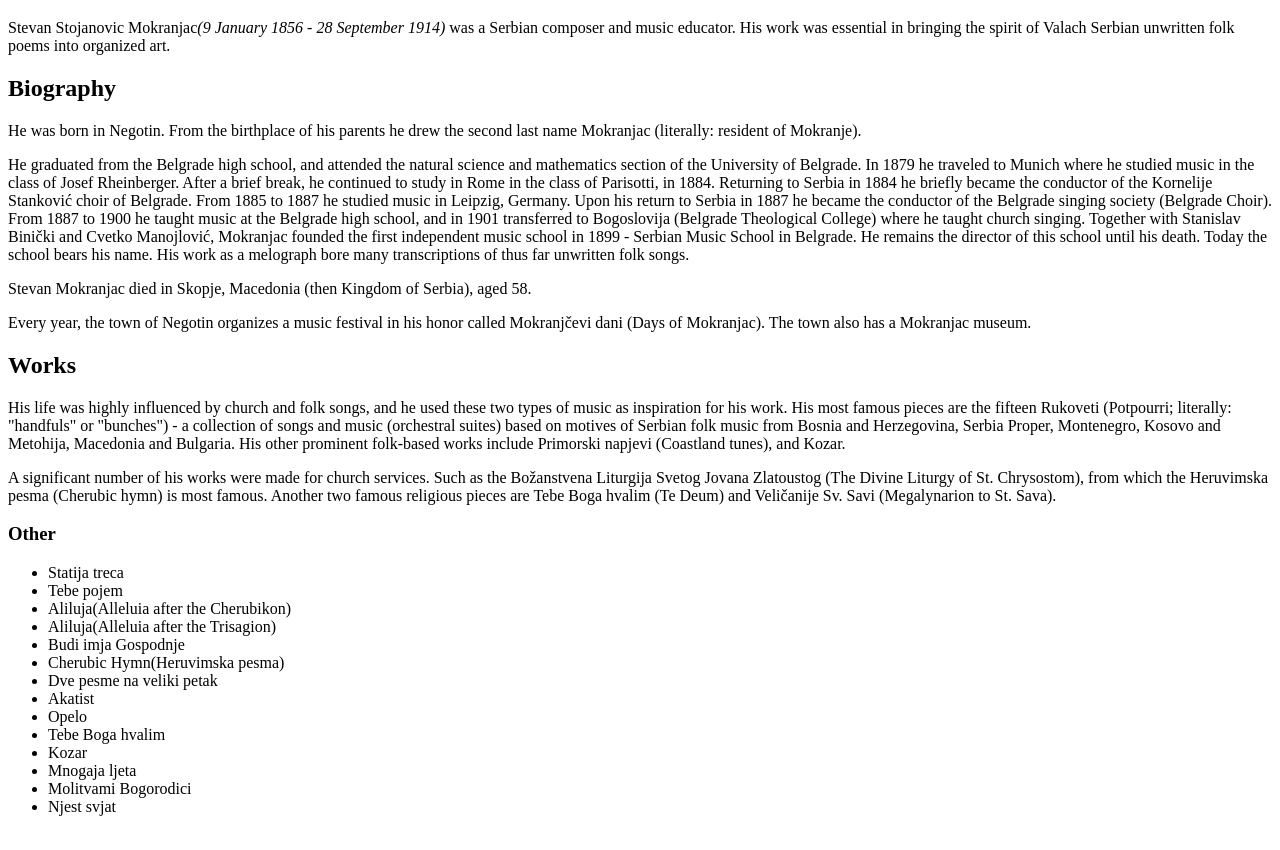
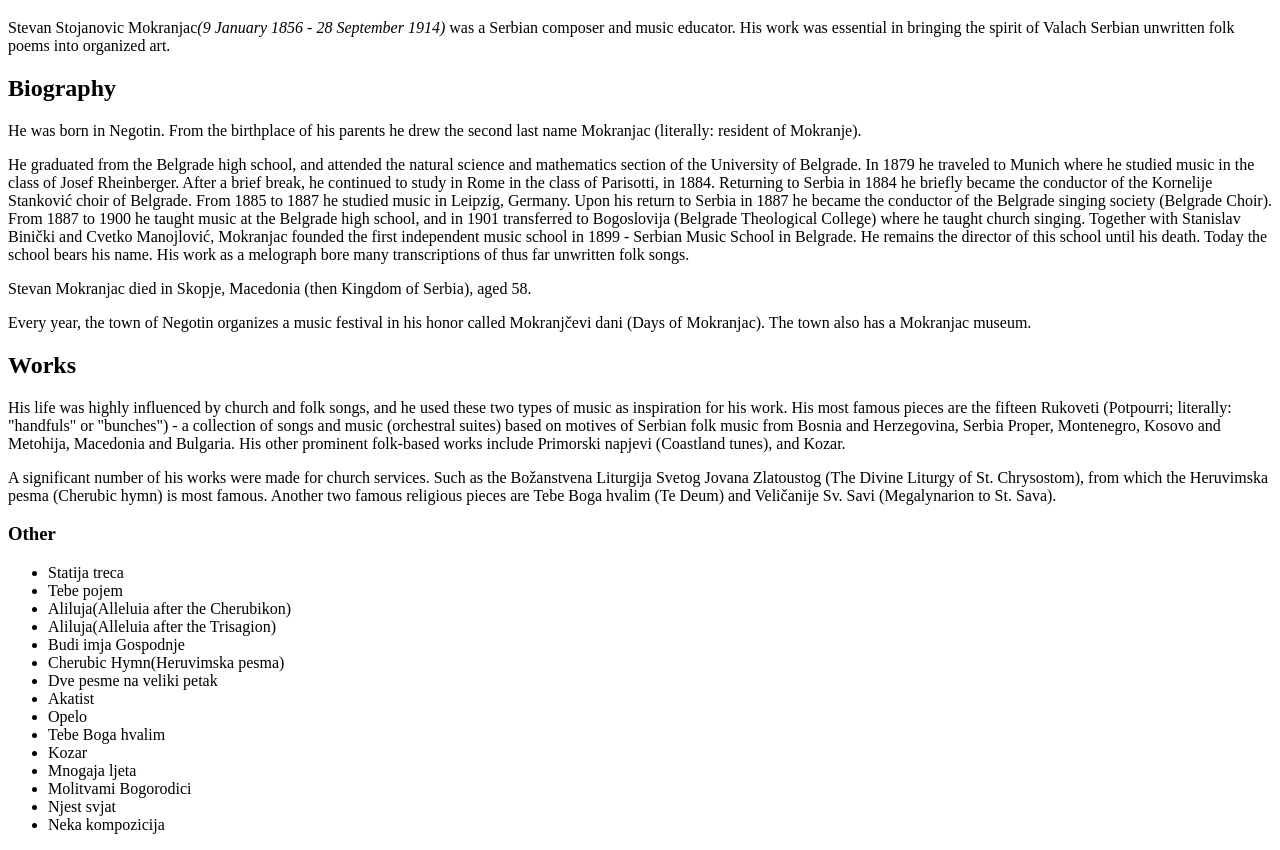
Before and after one commit to ivangadanec89/Vezba, a plain HTML site: page index.html in a window 1280 px wide. Shown: the part 61-911 px from the top of the page. Drawn offline with Linux system fonts and the light colour scheme.

Commit message:
test update file

```diff
--- a/index.html
+++ b/index.html
@@ -35,6 +35,7 @@
 			<li>Mnogaja ljeta</li>
 			<li>Molitvami Bogorodici</li>
 			<li>Njest svjat</li>
+			<li>Neka kompozicija</li>
 		</ul>
 	</body>
 </html>
```
